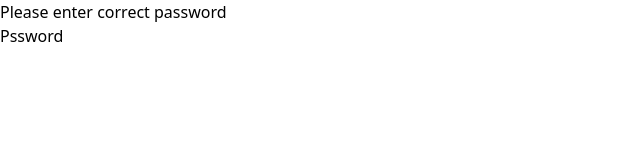
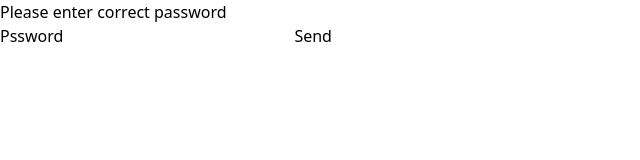
Before and after one commit to Erfan-taheri/Form-with-naughty-button, a React (Vite) app: page / in a window 1280 px wide. Shown: the top 160 px of the page, without its empty margins (0-640 px from the left). Built offline with nearby package versions, Linux system fonts and the light colour scheme.

Commit message:
Compelete our form

```diff
--- a/src/component/Password.jsx
+++ b/src/component/Password.jsx
@@ -7,6 +7,7 @@ export function Password(){
         <form action="#" method="post">
         <label htmlFor="password">Pssword</label>
         <input type="password" name="password" id="password" />
+         <button>Send</button>
         </form>
         </>
     )
```
